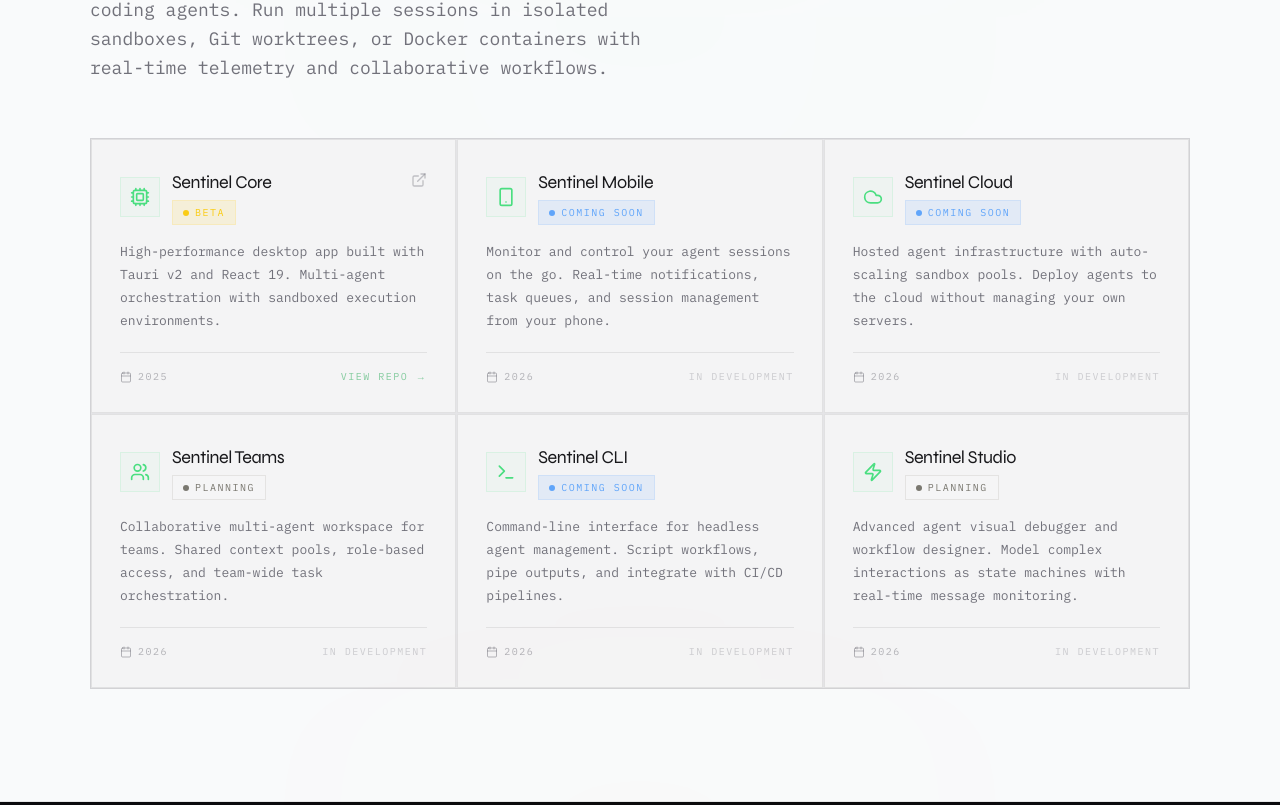
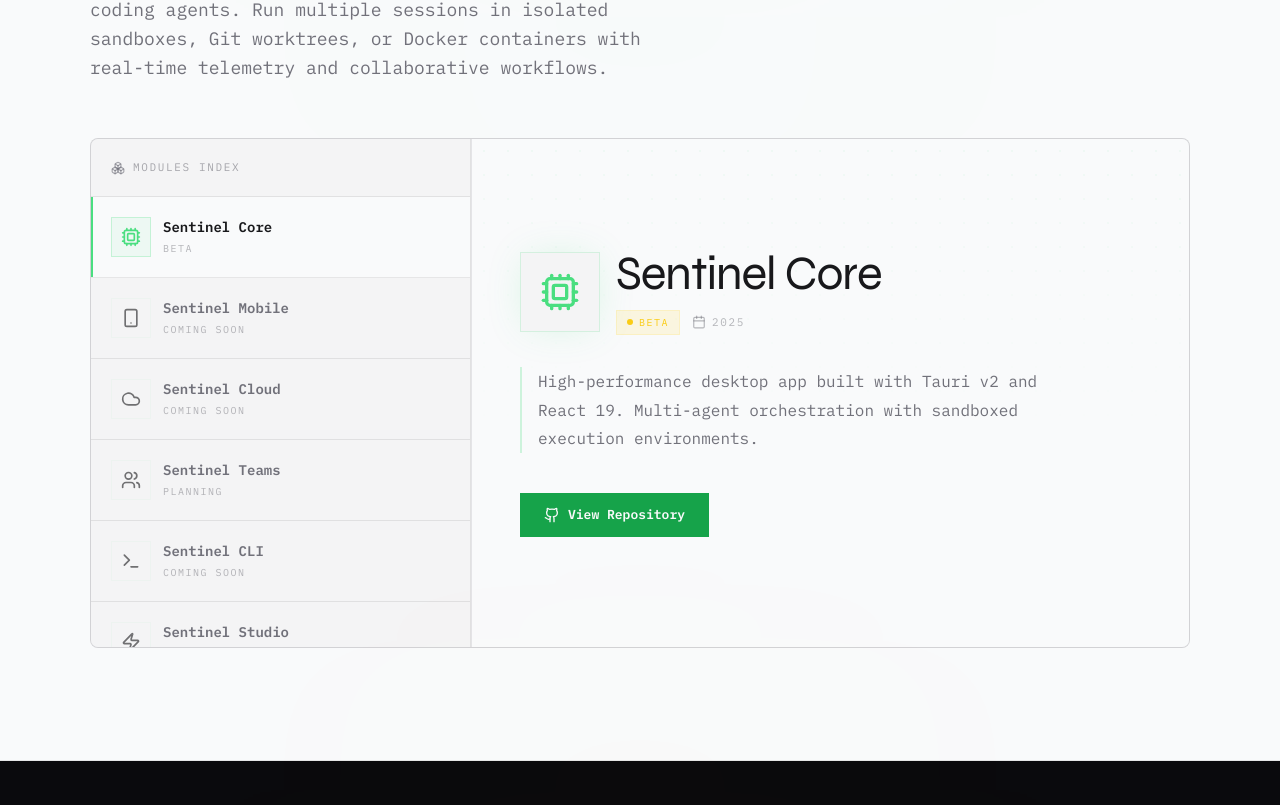
Before and after one commit to AddToKart/sentinel-landing-page, a Next.js app: page /ecosystem in a window 1280 px wide. Shown: the part 1715-2520 px from the top of the page. Built offline with nearby package versions, Linux system fonts and the light colour scheme.

Commit message:
revamped the showcase of software of ecosystems

```diff
--- a/src/app/ecosystem/page.tsx
+++ b/src/app/ecosystem/page.tsx
@@ -1,6 +1,6 @@
 "use client";
 
-import { motion, useScroll, useTransform } from "framer-motion";
+import { motion, useScroll, useTransform, AnimatePresence } from "framer-motion";
 import { useRef, useState, useEffect } from "react";
 import { ScrollReveal } from "@/components/ScrollReveal";
 import { GridCanvas } from "@/components/GridCanvas";
@@ -580,6 +580,152 @@ function EcosystemCarousel({ ecosystems }: { ecosystems: Ecosystem[] }) {
   );
 }
 
+/* ─── Ecosystem Products Showcase ───────────────── */
+function EcosystemProductsShowcase({
+  ecosystem,
+}: {
+  ecosystem: Ecosystem;
+}) {
+  const [activeIndex, setActiveIndex] = useState(0);
+  const activeProduct = ecosystem.products[activeIndex];
+  const Icon = activeProduct.icon;
+
+  return (
+    <div className="flex flex-col md:flex-row gap-6 md:gap-px bg-bg3 border border-border-dim rounded-lg overflow-hidden">
+      {/* Sidebar Navigation */}
+      <div className="w-full md:w-[320px] lg:w-[380px] bg-bg2 flex flex-col border-b md:border-b-0 md:border-r border-border-dim shrink-0">
+        <div className="p-5 border-b border-border-dim hidden md:block">
+          <div className="text-[11px] font-mono uppercase tracking-[0.15em] text-muted-text/60 flex items-center gap-2">
+            <Boxes className="w-3.5 h-3.5" />
+            Modules Index
+          </div>
+        </div>
+        <div className="flex flex-row md:flex-col overflow-x-auto md:overflow-y-auto hide-scrollbar max-h-[450px]">
+          {ecosystem.products.map((product, idx) => {
+            const isActive = idx === activeIndex;
+            const ProductIcon = product.icon;
+
+            return (
+              <button
+                key={product.name}
+                onClick={() => setActiveIndex(idx)}
+                className={`flex items-center gap-3 p-4 md:p-5 border-b border-r md:border-r-0 border-border-dim transition-all duration-300 relative group shrink-0 w-[240px] md:w-auto text-left
+                  ${isActive ? "bg-bg" : "hover:bg-bg/50"}
+                `}
+              >
+                {/* Active Indicator Line */}
+                <div
+                  className={`absolute left-0 top-0 bottom-0 w-[2px] transition-all duration-300
+                    ${isActive ? "opacity-100" : "opacity-0 group-hover:opacity-50"}
+                  `}
+                  style={{ backgroundColor: ecosystem.accentColor }}
+                />
+
+                <div className={`w-10 h-10 flex items-center justify-center shrink-0 border transition-colors duration-300
+                  ${isActive ? "" : "opacity-60"}
+                `}
+                style={{
+                  borderColor: isActive ? `${ecosystem.accentColor}40` : `${ecosystem.accentColor}10`,
+                  backgroundColor: isActive ? `${ecosystem.accentColor}10` : "transparent",
+                }}>
+                  <ProductIcon
+                    className="w-5 h-5"
+                    style={{ color: isActive ? ecosystem.accentColor : "currentColor" }}
+                  />
+                </div>
+
+                <div className="overflow-hidden">
+                  <div className={`font-mono text-[13px] md:text-sm font-bold truncate transition-colors duration-300
+                    ${isActive ? "text-text" : "text-muted-text group-hover:text-text/80"}
+                  `}>
+                    {product.name}
+                  </div>
+                  <div className="text-[10px] font-mono uppercase tracking-[0.15em] text-muted-text/50 mt-1 truncate">
+                    {product.status}
+                  </div>
+                </div>
+              </button>
+            );
+          })}
+        </div>
+      </div>
+
+      {/* Main Display Area */}
+      <div className="flex-1 bg-bg relative overflow-hidden min-h-[420px] md:min-h-[500px] flex flex-col">
+        {/* Decorative Grid Background */}
+        <div
+          className="absolute inset-x-0 top-0 h-[300px] opacity-20 pointer-events-none"
+          style={{
+            background: `linear-gradient(to bottom, ${ecosystem.accentColor}15, transparent)`,
+            maskImage: "linear-gradient(to bottom, black 10%, transparent 100%)",
+            backgroundImage: `radial-gradient(${ecosystem.accentColor}40 1px, transparent 1px)`,
+            backgroundSize: "24px 24px",
+          }}
+        />
+
+        <div className="flex-1 p-6 md:p-12 relative z-10 flex flex-col justify-center">
+          <AnimatePresence mode="wait">
+            <motion.div
+              key={activeProduct.name}
+              initial={{ opacity: 0, y: 15, scale: 0.98 }}
+              animate={{ opacity: 1, y: 0, scale: 1 }}
+              exit={{ opacity: 0, y: -15, scale: 0.98 }}
+              transition={{ duration: 0.3, ease: [0.22, 1, 0.36, 1] }}
+              className="max-w-[540px]"
+            >
+              <div className="flex items-start md:items-center gap-4 mb-6 md:mb-8 flex-col md:flex-row">
+                <div className="w-16 h-16 md:w-20 md:h-20 flex items-center justify-center border bg-bg2 shrink-0 transition-all duration-500"
+                  style={{
+                    borderColor: `${ecosystem.accentColor}30`,
+                    boxShadow: `0 0 40px -10px ${ecosystem.accentColor}40`,
+                  }}
+                >
+                  <Icon className="w-8 h-8 md:w-10 md:h-10 transition-colors duration-500" style={{ color: ecosystem.accentColor }} />
+                </div>
+                <div>
+                  <h3 className="font-head font-800 text-3xl md:text-5xl tracking-tight text-text mb-2 md:mb-3">
+                    {activeProduct.name}
+                  </h3>
+                  <div className="flex flex-wrap items-center gap-3">
+                    <StatusBadge status={activeProduct.status} accentColor={ecosystem.accentColor} />
+                    <span className="flex items-center gap-1.5 text-[11px] font-mono uppercase tracking-[0.15em] text-muted-text/50">
+                      <Calendar className="w-3.5 h-3.5" />
+                      {activeProduct.year}
+                    </span>
+                  </div>
+                </div>
+              </div>
+
+              <p className="text-muted-text text-[15px] md:text-base leading-[1.8] mb-8 md:mb-10 border-l-2 pl-4"
+                style={{ borderColor: `${ecosystem.accentColor}40` }}
+              >
+                {activeProduct.description}
+              </p>
+
+              {activeProduct.url ? (
+                <a
+                  href={activeProduct.url}
+                  target="_blank"
+                  rel="noopener noreferrer"
+                  className="inline-flex items-center justify-center gap-2 px-6 py-3 font-mono text-[13px] font-bold text-bg bg-accent hover:brightness-110 transition-all duration-200 w-full sm:w-auto text-center"
+                >
+                  <Github className="w-4 h-4" />
+                  View Repository
+                </a>
+              ) : (
+                <div className="inline-flex items-center justify-center gap-2 px-6 py-3 font-mono text-[13px] border border-border-dim text-muted-text/50 bg-bg2 cursor-not-allowed w-full sm:w-auto text-center">
+                  <Terminal className="w-4 h-4" />
+                  Source Closed / Planning
+                </div>
+              )}
+            </motion.div>
+          </AnimatePresence>
+        </div>
+      </div>
+    </div>
+  );
+}
+
 /* ─── Ecosystem Section ─────────────────────────── */
 function EcosystemSection({ ecosystem }: { ecosystem: Ecosystem }) {
   return (
@@ -620,15 +766,7 @@ function EcosystemSection({ ecosystem }: { ecosystem: Ecosystem }) {
         </ScrollReveal>
 
         <ScrollReveal delay={100}>
-          <div className="grid grid-cols-1 md:grid-cols-2 lg:grid-cols-3 gap-px bg-bg3 border border-border-dim">
-            {ecosystem.products.map((product) => (
-              <ProductCard
-                key={product.name}
-                product={product}
-                accentColor={ecosystem.accentColor}
-              />
-            ))}
-          </div>
+          <EcosystemProductsShowcase ecosystem={ecosystem} />
         </ScrollReveal>
       </div>
     </section>
```
